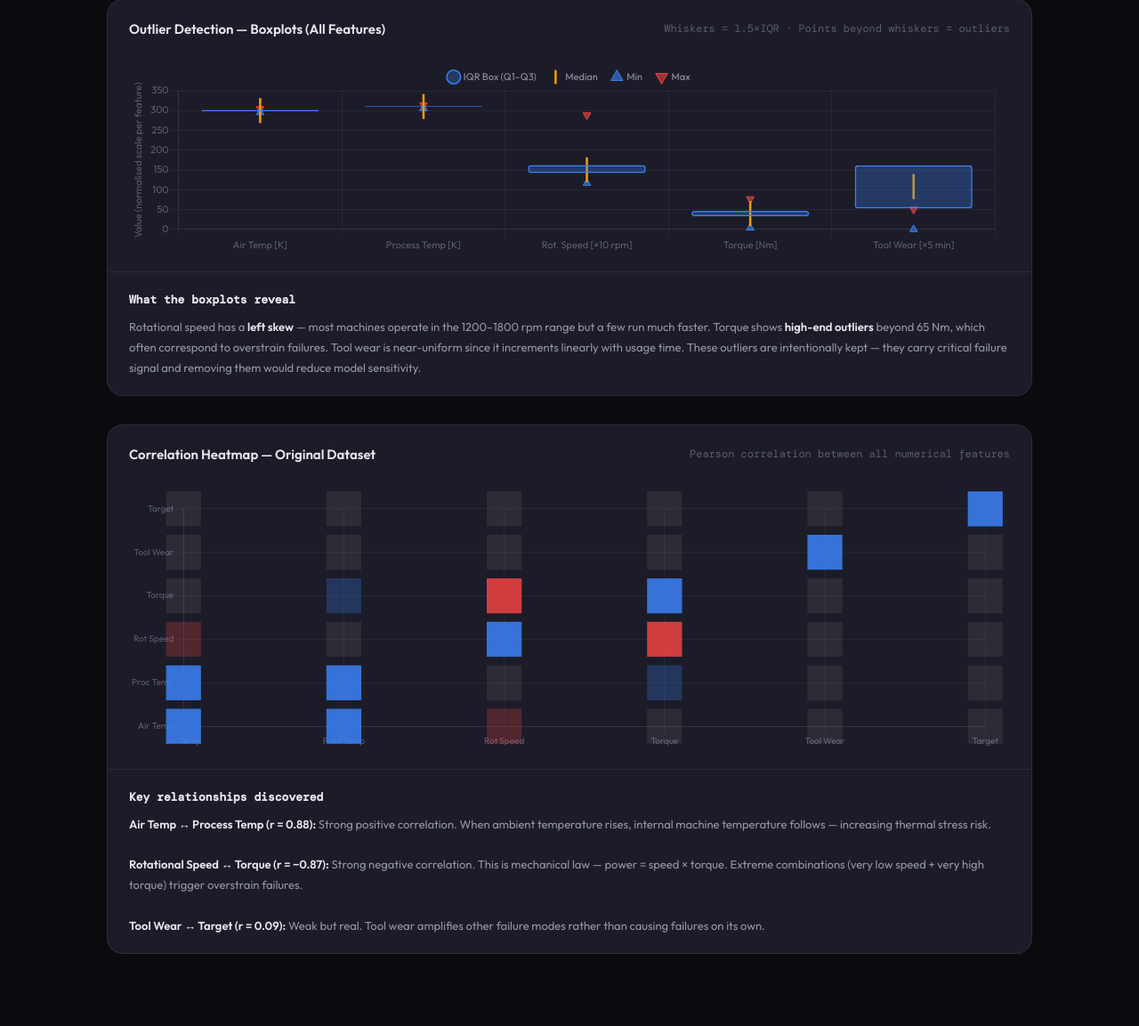
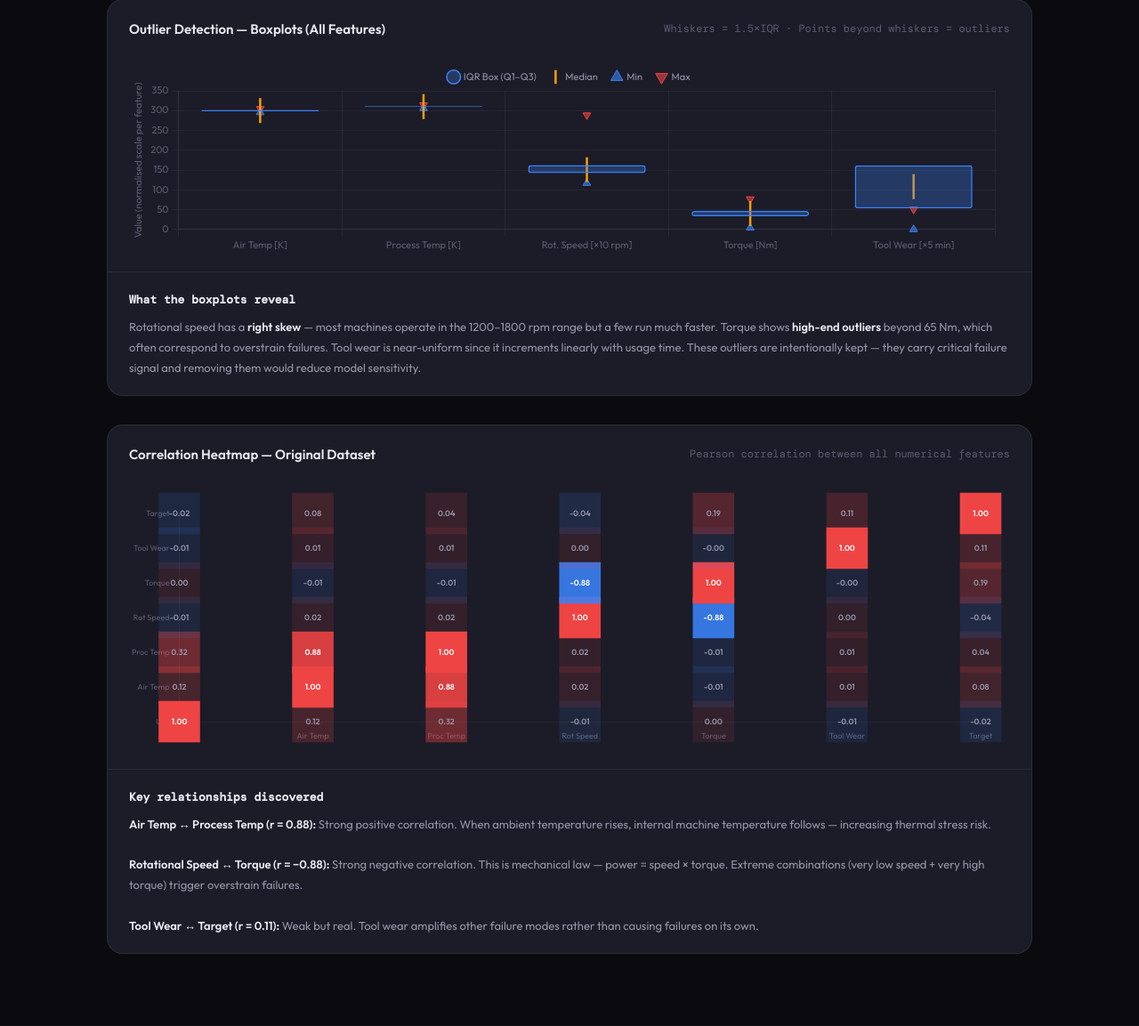
Before and after one commit to shlokbam/Predictive_Maintenance, a Flask app: page / in a window 1280 px wide. Shown: the part 2449-3602 px from the top of the page at 89% size. Run offline with Flask 3, Linux system fonts and the light colour scheme; data that the repository does not hold is empty.

Commit message:
refactor: update correlation matrices and enhance heatmap visualizations with labels and custom styling

```diff
--- a/predictive_maintenance_site/static/js/charts.js
+++ b/predictive_maintenance_site/static/js/charts.js
@@ -54,15 +54,28 @@ const BOX_DATA = {
   max:    [304.5, 313.8, 288.6, 76.6, 50.6],
 };
 
-// Correlation matrix
-const CORR_LABELS = ['Air Temp', 'Proc Temp', 'Rot Speed', 'Torque', 'Tool Wear', 'Target'];
+// Correlation matrix (Original)
+const CORR_LABELS = ['UDI', 'Air Temp', 'Proc Temp', 'Rot Speed', 'Torque', 'Tool Wear', 'Target'];
 const CORR_MATRIX = [
-  [ 1.00,  0.88, -0.10,  0.08,  0.05,  0.07],
-  [ 0.88,  1.00, -0.09,  0.10,  0.04,  0.06],
-  [-0.10, -0.09,  1.00, -0.87,  0.04, -0.04],
-  [ 0.08,  0.10, -0.87,  1.00,  0.02,  0.05],
-  [ 0.05,  0.04,  0.04,  0.02,  1.00,  0.09],
-  [ 0.07,  0.06, -0.04,  0.05,  0.09,  1.00],
+  [ 1.00,  0.12,  0.32, -0.0066, 0.0032, -0.011, -0.023],
+  [ 0.12,  1.00,  0.88,  0.023, -0.014,  0.014,  0.083],
+  [ 0.32,  0.88,  1.00,  0.019, -0.014,  0.013,  0.036],
+  [-0.0066,0.023, 0.019,  1.00, -0.88,   0.00022,-0.044],
+  [ 0.0032,-0.014,-0.014, -0.88,  1.00,  -0.0031, 0.19 ],
+  [-0.011, 0.014, 0.013,  0.00022,-0.0031, 1.00,   0.11 ],
+  [-0.023, 0.083, 0.036, -0.044,  0.19,   0.11,   1.00 ],
+];
+
+// Correlation matrix (Balanced / SMOTE)
+const BAL_CORR_LABELS = ['Type', 'Air Temp', 'Proc Temp', 'Rot Speed', 'Torque', 'Tool Wear', 'Target'];
+const BAL_CORR_MATRIX = [
+  [ 1.00, -0.03, -0.01,  0.081, -0.12, -0.08, -0.22],
+  [-0.03,  1.00,  0.86, -0.10,  0.12, -0.072, 0.25],
+  [-0.01,  0.86,  1.00, -0.045, 0.051, -0.023, 0.12],
+  [ 0.081,-0.10, -0.045, 1.00, -0.85, -0.084, -0.083],
+  [-0.12,  0.12,  0.051, -0.85,  1.00,  0.079,  0.38],
+  [-0.08, -0.072,-0.023, -0.084, 0.079,  1.00,   0.26],
+  [-0.22,  0.25,  0.12, -0.083, 0.38,  0.26,   1.00],
 ];
 
 // SMOTE comparison — feature distributions before/after
@@ -250,35 +263,58 @@ function buildBoxChart() {
 // ════════════════════════════════════════
 // 3. CORRELATION HEATMAP
 // ════════════════════════════════════════
-function buildHeatmap(canvasId) {
-  const n = CORR_LABELS.length;
+// ════════════════════════════════════════
+// 3. CORRELATION HEATMAP
+// ════════════════════════════════════════
+function buildHeatmap(canvasId, labels, matrix) {
+  const n = labels.length;
   const data = [];
-  const colors = [];
+
+  // Flatten matrix into Chart.js coordinate objects
   for (let r = 0; r < n; r++) {
     for (let c = 0; c < n; c++) {
-      data.push({ x: CORR_LABELS[c], y: CORR_LABELS[r], v: CORR_MATRIX[r][c] });
+      data.push({ x: labels[c], y: labels[r], v: matrix[r][c] });
     }
   }
 
+  // Custom Plugin to Draw Values inside Heatmap Cells
+  const heatmapLabelsPlugin = {
+    id: 'heatmapLabels',
+    afterDatasetsDraw(chart) {
+      const { ctx, data } = chart;
+      ctx.save();
+      ctx.font = 'bold 9px "Outfit"';
+      ctx.textAlign = 'center';
+      ctx.textBaseline = 'middle';
+
+      chart.getDatasetMeta(0).data.forEach((point, index) => {
+        const val = data.datasets[0].data[index].v;
+        // Contrast color: dark text for light cells, light text for dark cells
+        ctx.fillStyle = Math.abs(val) > 0.4 ? '#fff' : '#9494a8';
+        ctx.fillText(val.toFixed(2), point.x, point.y);
+      });
+      ctx.restore();
+    }
+  };
+
   makeChart(canvasId, {
     type: 'scatter',
+    plugins: [heatmapLabelsPlugin],
     data: {
       datasets: [{
         data,
         pointStyle: 'rect',
         pointRadius: function(ctx) {
           const chart = ctx.chart;
-          return Math.min(chart.width, chart.height) / (n * 1.8);
+          const side = Math.min(chart.width, chart.height) / (n * 1.3);
+          return side;
         },
         backgroundColor: data.map(d => {
           const v = d.v;
-          if (v >= 0.7) return rgba(C.blue, 0.85);
-          if (v >= 0.4) return rgba(C.blue, 0.5);
-          if (v >= 0.1) return rgba(C.blue, 0.25);
-          if (v <= -0.7) return rgba(C.red, 0.85);
-          if (v <= -0.4) return rgba(C.red, 0.5);
-          if (v <= -0.1) return rgba(C.red, 0.25);
-          return rgba('#ffffff', 0.07);
+          // Interpolate Red (Pos) to Blue (Neg)
+          if (v > 0) return rgba(C.red, v * 0.9 + 0.1);
+          if (v < 0) return rgba(C.blue, Math.abs(v) * 0.9 + 0.1);
+          return 'rgba(255,255,255,0.05)';
         }),
         borderWidth: 0,
       }]
@@ -293,13 +329,13 @@ function buildHeatmap(canvasId) {
           borderColor: C.border, borderWidth: 1, padding: 10, cornerRadius: 8,
           callbacks: {
             title: items => `${items[0].raw.y} ↔ ${items[0].raw.x}`,
-            label: item => `  Pearson r = ${item.raw.v.toFixed(2)}`
+            label: item => `  Pearson r = ${item.raw.v.toFixed(3)}`
           }
         }
       },
       scales: {
-        x: { type: 'category', labels: CORR_LABELS, grid:{color:C.grid}, ticks:{color:C.text3,font:{size:10}} },
-        y: { type: 'category', labels: [...CORR_LABELS].reverse(), grid:{color:C.grid}, ticks:{color:C.text3,font:{size:10}} }
+        x: { type: 'category', labels: labels, grid:{display:false}, ticks:{color:C.text3,font:{size:9}} },
+        y: { type: 'category', labels: [...labels].reverse(), grid:{display:false}, ticks:{color:C.text3,font:{size:9}} }
       }
     }
   });
@@ -615,13 +651,13 @@ function buildFinalCompChart() {
 document.addEventListener('DOMContentLoaded', () => {
   buildDistChart('air');
   buildBoxChart();
-  buildHeatmap('heatmapChart');
+  buildHeatmap('heatmapChart', CORR_LABELS, CORR_MATRIX);
   buildBiasChart();
   buildSmoteClassCharts();
   buildSmoteCompChart('air');
   buildBalancedClassChart();
   buildBalancedDistChart('air');
-  buildHeatmap('balHeatmapChart');
+  buildHeatmap('balHeatmapChart', BAL_CORR_LABELS, BAL_CORR_MATRIX);
   buildNormRangeCharts();
   buildNormDistChart('air');
   buildAccuracyChart();
--- a/predictive_maintenance_site/templates/index.html
+++ b/predictive_maintenance_site/templates/index.html
@@ -242,7 +242,7 @@
         <div class="graph-wrap"><canvas id="boxChart" height="220"></canvas></div>
         <div class="info-card">
           <div class="ic-title">What the boxplots reveal</div>
-          <p>Rotational speed has a <strong>left skew</strong> — most machines operate in the 1200–1800 rpm range but a
+          <p>Rotational speed has a <strong>right skew</strong> — most machines operate in the 1200–1800 rpm range but a
             few run much faster. Torque shows <strong>high-end outliers</strong> beyond 65 Nm, which often correspond to
             overstrain failures. Tool wear is near-uniform since it increments linearly with usage time. These outliers
             are intentionally kept — they carry critical failure signal and removing them would reduce model
@@ -260,10 +260,10 @@
           <div class="ic-title">Key relationships discovered</div>
           <p><strong>Air Temp ↔ Process Temp (r = 0.88):</strong> Strong positive correlation. When ambient temperature
             rises, internal machine temperature follows — increasing thermal stress risk.<br><br>
-            <strong>Rotational Speed ↔ Torque (r = −0.87):</strong> Strong negative correlation. This is mechanical law
+            <strong>Rotational Speed ↔ Torque (r = −0.88):</strong> Strong negative correlation. This is mechanical law
             — power = speed × torque. Extreme combinations (very low speed + very high torque) trigger overstrain
             failures.<br><br>
-            <strong>Tool Wear ↔ Target (r = 0.09):</strong> Weak but real. Tool wear amplifies other failure modes
+            <strong>Tool Wear ↔ Target (r = 0.11):</strong> Weak but real. Tool wear amplifies other failure modes
             rather than causing failures on its own.
           </p>
         </div>
@@ -420,9 +420,10 @@
         <div class="info-card">
           <div class="ic-title">SMOTE preserves correlation structure</div>
           <p>The correlation matrix is nearly identical to the original dataset. Air-Process temperature correlation
-            remains at ~0.88, and the Speed-Torque negative correlation stays at ~−0.87. This is critical evidence that
-            SMOTE generated statistically consistent samples — maintaining the underlying mechanical relationships of
-            the machine rather than introducing artificial patterns.</p>
+            remains at <strong>0.86</strong>, and the Speed-Torque negative correlation stays at
+            <strong>−0.85</strong>. This is critical evidence that SMOTE generated statistically consistent samples —
+            maintaining the underlying mechanical relationships of the machine rather than introducing artificial
+            patterns.</p>
         </div>
       </div>
     </div>
@@ -546,7 +547,9 @@
     <div class="section-inner reveal">
       <div class="section-tag">— Model Evaluation</div>
       <h2 class="section-title">Confusion Matrix &amp; ROC Curves</h2>
-      <p class="section-desc">Deep-dive evaluation of every model. The confusion matrix shows exactly what each model got right and wrong. The ROC curve shows performance across all decision thresholds — AUC closer to 1.0 is better.</p>
+      <p class="section-desc">Deep-dive evaluation of every model. The confusion matrix shows exactly what each model
+        got right and wrong. The ROC curve shows performance across all decision thresholds — AUC closer to 1.0 is
+        better.</p>
 
       <!-- Model Selector Tabs -->
       <div class="graph-tabs" id="eval-model-tabs" style="margin-bottom:1.5rem;flex-wrap:wrap;gap:.5rem">
@@ -564,14 +567,20 @@
             <div class="graph-subtitle">Actual vs Predicted on test set (3,865 samples)</div>
           </div>
           <div id="cm-display" style="padding:1rem; flex-grow:1">
-            <div style="display:grid;grid-template-columns:auto 1fr 1fr;grid-template-rows:auto 1fr 1fr;gap:.4rem;font-family:var(--font-mono,monospace);font-size:.85rem">
+            <div
+              style="display:grid;grid-template-columns:auto 1fr 1fr;grid-template-rows:auto 1fr 1fr;gap:.4rem;font-family:var(--font-mono,monospace);font-size:.85rem">
               <div></div>
-              <div style="text-align:center;color:var(--accent,#00f0ff);font-size:.75rem;padding:.3rem">Predicted<br>No Failure</div>
+              <div style="text-align:center;color:var(--accent,#00f0ff);font-size:.75rem;padding:.3rem">Predicted<br>No
+                Failure</div>
               <div style="text-align:center;color:#ff6b6b;font-size:.75rem;padding:.3rem">Predicted<br>Failure</div>
-              <div style="display:flex;align-items:center;color:var(--accent,#00f0ff);font-size:.75rem;writing-mode:horizontal-tb;padding:.3rem;white-space:nowrap">Actual No Failure</div>
+              <div
+                style="display:flex;align-items:center;color:var(--accent,#00f0ff);font-size:.75rem;writing-mode:horizontal-tb;padding:.3rem;white-space:nowrap">
+                Actual No Failure</div>
               <div id="cm-tn" class="cm-cell cm-tn">—</div>
               <div id="cm-fp" class="cm-cell cm-fp">—</div>
-              <div style="display:flex;align-items:center;color:#ff6b6b;font-size:.75rem;padding:.3rem;white-space:nowrap">Actual Failure</div>
+              <div
+                style="display:flex;align-items:center;color:#ff6b6b;font-size:.75rem;padding:.3rem;white-space:nowrap">
+                Actual Failure</div>
               <div id="cm-fn" class="cm-cell cm-fn">—</div>
               <div id="cm-tp" class="cm-cell cm-tp">—</div>
             </div>
@@ -594,7 +603,8 @@
               </div>
             </div>
           </div>
-          <div class="info-card" style="margin:1rem; margin-top:0; border-top:1px solid var(--border); padding-top:1rem">
+          <div class="info-card"
+            style="margin:1rem; margin-top:0; border-top:1px solid var(--border); padding-top:1rem">
             <div class="ic-title" style="font-size:0.7rem; color:var(--text-2)">Evaluation Summary</div>
             <p style="font-size:0.75rem; color:#aaa; margin-top:0.3rem">
               The Matrix breaks down the exact number of correct and incorrect predictions.
@@ -629,7 +639,9 @@
         <div class="graph-wrap"><canvas id="rocAllChart" height="280"></canvas></div>
         <div class="info-card">
           <div class="ic-title">How to read this chart</div>
-          <p>The diagonal dashed line is a random classifier (AUC = 0.5). Any model above this line is better than guessing. The closer the curve hugs the top-left corner, the better. AUC = 1.0 is perfect. Our Hybrid achieves the highest AUC — confirming it as the strongest model at every threshold.</p>
+          <p>The diagonal dashed line is a random classifier (AUC = 0.5). Any model above this line is better than
+            guessing. The closer the curve hugs the top-left corner, the better. AUC = 1.0 is perfect. Our Hybrid
+            achieves the highest AUC — confirming it as the strongest model at every threshold.</p>
         </div>
       </div>
     </div>
```
